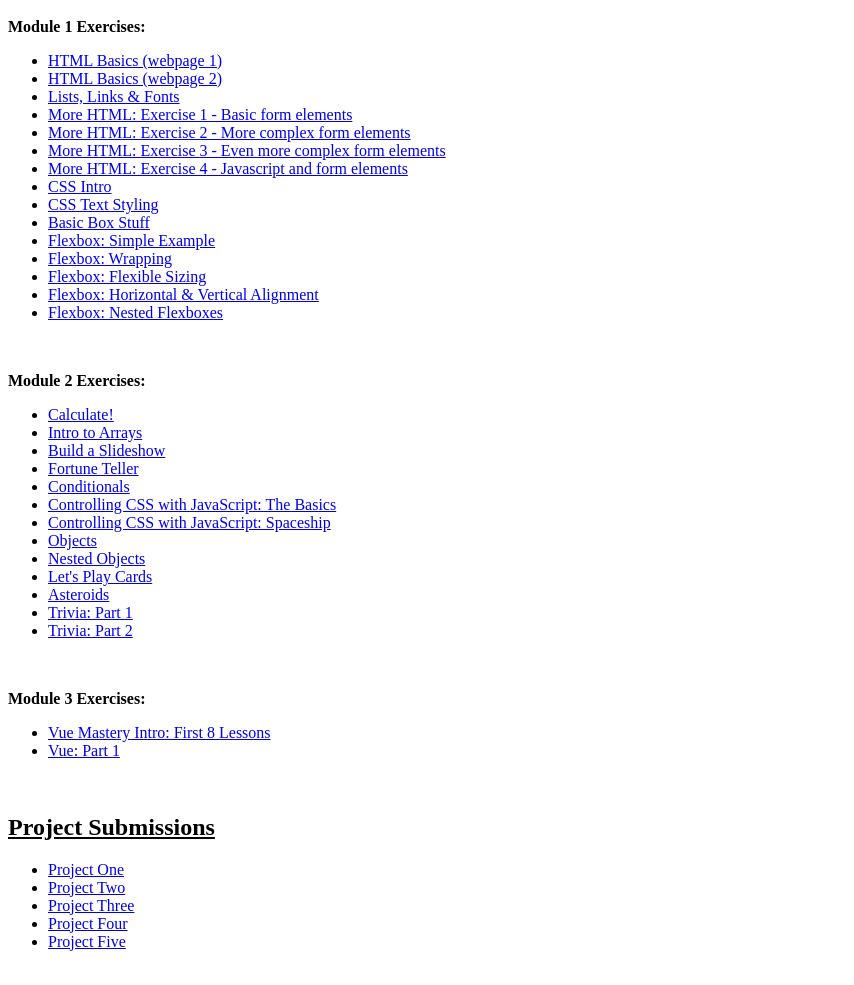
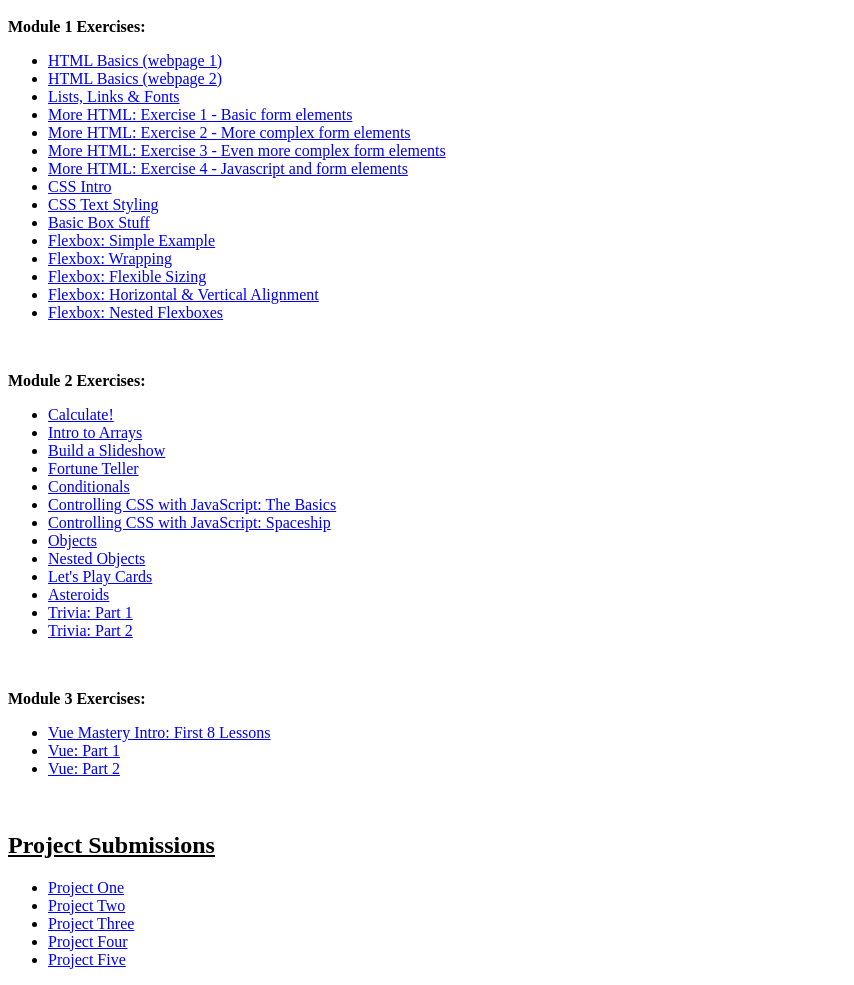
Before and after one commit to kasiromo/kasiromo.github.io, a plain HTML site: page em/6020E/index.html in a window 1280 px wide. Shown: the part 109-1094 px from the top of the page, without its empty margins (0-854 px from the left). Drawn offline with Linux system fonts and the light colour scheme.

Commit message:
Add files via upload

```diff
--- a/em/6020E/index.html
+++ b/em/6020E/index.html
@@ -56,6 +56,7 @@
     <ul>
         <li><a href="mod-three-exercises/intro-to-vue3-master/index.html">Vue Mastery Intro: First 8 Lessons</a></li>
         <li><a href="mod-three-exercises/vue-part1/index.html">Vue: Part 1</a></li>
+        <li><a href="mod-three-exercises/vue-part2/index.html">Vue: Part 2</a></li>
     </ul>
 
     <br>
```
